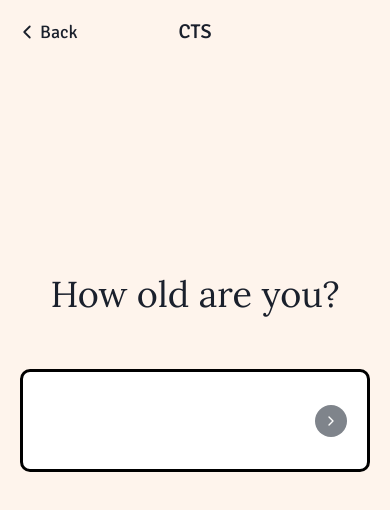
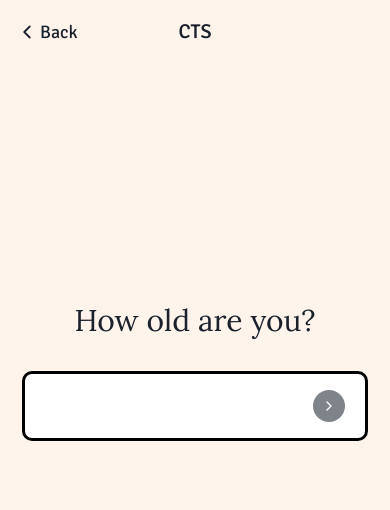
Before and after one commit to deepakvishwakarma-hh/cleantech, a Next.js app: page /steps/age in a window 390 px wide. Shown: the top 510 px of the page. Built offline with nearby package versions, Linux system fonts and the light colour scheme.

Commit message:
present pages are responsive

```diff
--- a/components/Layout/main/Footer.tsx
+++ b/components/Layout/main/Footer.tsx
@@ -35,8 +35,7 @@ const Footer = () => {
             gap={10}
             templateColumns={['1fr', '1fr', '1fr', '1fr', '2.5fr 1fr']}
             maxWidth={''}
-            p={[10, 10, 100]}
-            border={'2px solid grey'}>
+            p={[10, 10, 100]}>
             <GridItem as={Stack} justifyContent={'space-between'}>
                 <Stack maxWidth={'sm'} gap={5}>
                     <Text fontSize='xl' fontFamily={'heading'} fontWeight={300}>Subscribe and stay up-to-date on Care/of news, exclusive offers, and more.</Text>
--- a/components/atoms/inputs/UserInfoInput.tsx
+++ b/components/atoms/inputs/UserInfoInput.tsx
@@ -13,7 +13,7 @@ const UserInfoInput: React.FC<Props> = ({ type, onclick }) => {
       pl={8}
       pr={5}
       bg="white"
-      height={"103px"}
+      height={['70px', '70px', "103px"]}
       width={["auto", "auto", "570px"]}
       margin={[5, 5, 0]}
       alignItems={"center"}
@@ -24,7 +24,7 @@ const UserInfoInput: React.FC<Props> = ({ type, onclick }) => {
         autoFocus
         name={type}
         type={type}
-        fontSize={"3xl"}
+        fontSize={['xl', 'xl', "3xl"]}
         variant={"unstyled"}
         fontFamily={"heading"}
         background={"transparent"}
--- a/pages/steps/age.tsx
+++ b/pages/steps/age.tsx
@@ -15,12 +15,8 @@ export default function Age() {
         <Layout previous="welcome">
             <Box bg="#FEF4EC" width={"100%"} height={"100vh"}>
                 <Center height={"90%"}>
-                    <Flex flexDir={"column"} alignItems={"center"} gap={2}>
-                        <Text
-                            fontSize={"4xl"}
-                            fontFamily={"heading"}
-                            textAlign={"center"}
-                            mb={5}>
+                    <Flex flexDir={"column"} alignItems={"center"} gap={2} >
+                        <Text fontSize={['3xl', '3xl', "4xl"]} fontFamily={"heading"} textAlign={"center"}>
                             How old are you?
                         </Text>
                         <UserInfoInput type="number" onclick={handleNextClick} />
--- a/pages/steps/ctgr-selection.tsx
+++ b/pages/steps/ctgr-selection.tsx
@@ -25,8 +25,7 @@ const CategorySelection = () => {
             <Box bg="#FEF4EC" width={'100%'} minH={'100vh'} >
                 <Center pt={'5rem'}>
                     <Flex flexDir={'column'} alignItems={'center'} gap={2} maxW={'1500px'}>
-                        <Text fontSize={'4xl'} fontFamily={'heading'} textAlign={'center'} mb={5} >Select an Application Category</Text>
-
+                        <Text px={[2, 2, 1, 0]} fontSize={['2xl', '2xl', '3xl', "4xl"]} fontFamily={'heading'} textAlign={'center'} mb={5} >Select an Application Category</Text>
 
                         <SimpleGrid columns={[1, 1, 2, 4]}>
                             {category.map((title: string, index: number) => <Boxes key={index} title={title} selected={selected.includes(index)} onClick={() => onClick(index)} />)}
--- a/pages/steps/email.tsx
+++ b/pages/steps/email.tsx
@@ -18,7 +18,7 @@ export default function Email() {
             <MotionBox bg="#FEF4EC" width={"100%"} height={"100vh"}>
                 <Center height={"90%"}>
                     <Flex flexDir={"column"} alignItems={"center"} gap={2}>
-                        <Text fontSize={"4xl"} fontFamily={"heading"} textAlign={"center"}>
+                        <Text fontSize={['3xl', '3xl', "4xl"]} fontFamily={"heading"} textAlign={"center"}>
                             What&apos;s your e-mail?
                         </Text>
                         <Text fontSize={"md"} fontFamily={"body"} textAlign={"center"} mb={3}>
@@ -28,6 +28,6 @@ export default function Email() {
                     </Flex>
                 </Center>
             </MotionBox>
-        </Layout>
+        </Layout >
     );
 };
--- a/pages/steps/name.tsx
+++ b/pages/steps/name.tsx
@@ -19,8 +19,8 @@ export default function Name() {
         <Layout previous={"quiz"}>
             <MotionBox bg="#FEF4EC" width={"100%"} height={"100vh"}>
                 <Center height={"90%"}>
-                    <Flex flexDir={"column"} alignItems={"center"} gap={2}>
-                        <Text fontSize={"4xl"} fontFamily={"heading"} textAlign={"center"}>
+                    <Flex flexDir={"column"} alignItems={"center"} gap={2} >
+                        <Text fontSize={['3xl', '3xl', "4xl"]} fontFamily={"heading"} textAlign={"center"}>
                             What&apos;s your first name?
                         </Text>
                         <Text fontSize={"md"} fontFamily={"body"} textAlign={"center"} mb={3}>
--- a/pages/steps/usage.tsx
+++ b/pages/steps/usage.tsx
@@ -40,7 +40,7 @@ export default function Usage() {
             <Box bg="#FEF4EC" width={'100%'} height={'100vh'}>
                 <Center height={'90%'}>
                     <Flex flexDir={'column'} alignItems={'center'} gap={2} maxW={'1000px'}>
-                        <Text fontSize={'4xl'} fontFamily={'heading'} textAlign={'center'} mb={5} >Select your usage so that we can design your further process accordingly</Text>
+                        <Text px={[2, 2, 1, 0]} fontSize={['2xl', '2xl', '3xl', "4xl"]} fontFamily={'heading'} textAlign={'center'} mb={5} >Select your usage so that we can design your further process accordingly</Text>
                         <SimpleGrid width={'full'} p={[5, 5, 0]} gap={10} height={['auto', 'auto', '400px']} columns={[1, 1, 3]}>
                             {__data.map((data, i) => <Boxes key={i} {...data} selected={data.title === (storage as typeof localstorage['defaultValue']).usage} onclick={() => { handleClick(data.name) }} />)}
                         </SimpleGrid>
--- a/pages/steps/welcome.tsx
+++ b/pages/steps/welcome.tsx
@@ -23,7 +23,7 @@ export default function Welcome() {
             <MotionBox bg="#FEF4EC" width={"100%"} height={"100vh"}>
                 <Center height={"90%"}>
                     <Flex flexDir={"column"} alignItems={"center"} gap={2}>
-                        <Text fontSize={"4xl"} fontFamily={"heading"} textAlign={"center"}>
+                        <Text fontSize={['3xl', '3xl', "4xl"]} fontFamily={"heading"} textAlign={"center"}>
                             Welcome {(storage as typeof localstorage['defaultValue']).name}
                         </Text>
                     </Flex>
```
